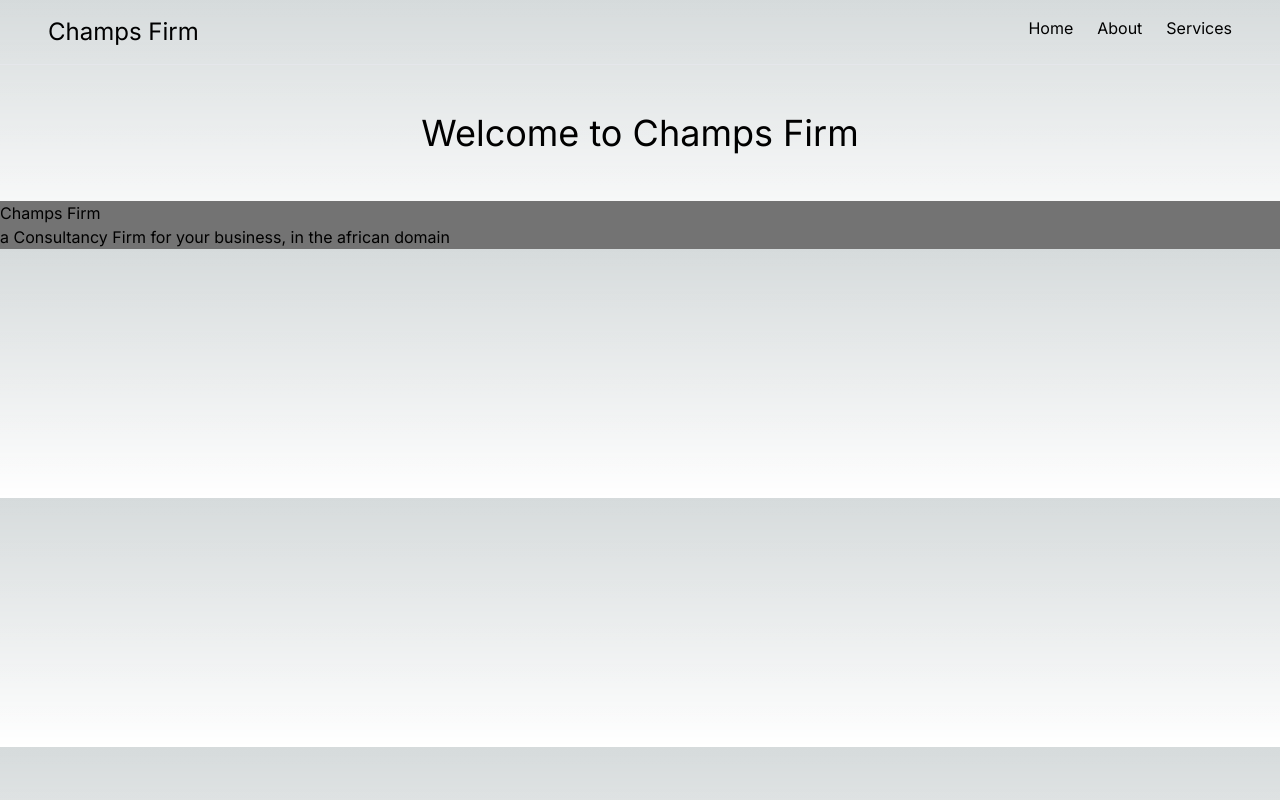
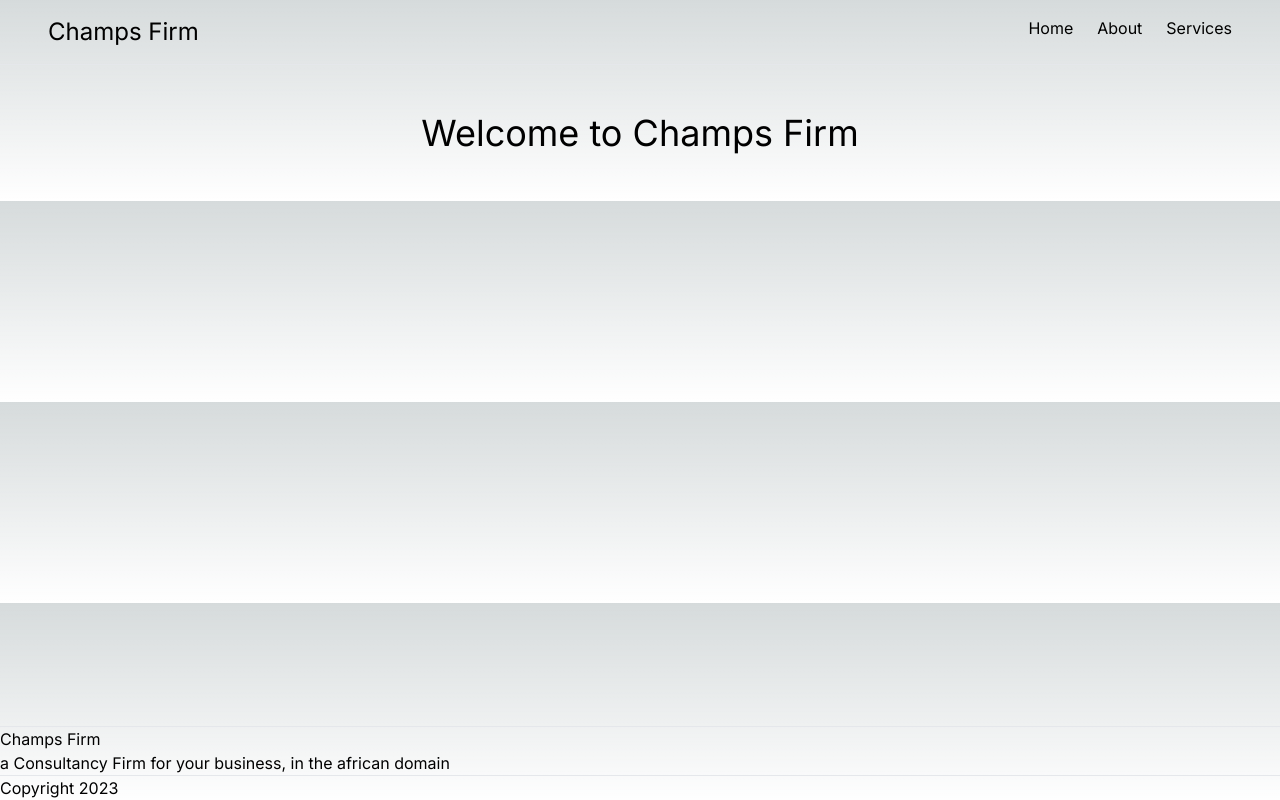
Before and after one commit to christiaan-fourie/champs.firm, a Next.js app: page / in a window 1280 px wide. Built offline with nearby package versions, Linux system fonts and the light colour scheme.

Commit message:
Update Footer.tsx

```diff
--- a/components/Footer/Footer.tsx
+++ b/components/Footer/Footer.tsx
@@ -1,12 +1,13 @@
 export default function header() {
     return (
-      <div>
-        <footer className="bg-neutral-500">
-            <h1>Champs Firm</h1>
-            <p>
-                a Consultancy Firm for your business, in the african domain
-            </p>
-        </footer>
-      </div>
+    <footer className="fixed bottom-0 w-full border-t">
+        <h1>Champs Firm</h1>
+        <p>
+            a Consultancy Firm for your business, in the african domain
+        </p>
+        <section
+        className="flex justify-between w-full border-t"
+        > Copyright 2023 </section>
+    </footer>
     )
   }
```
